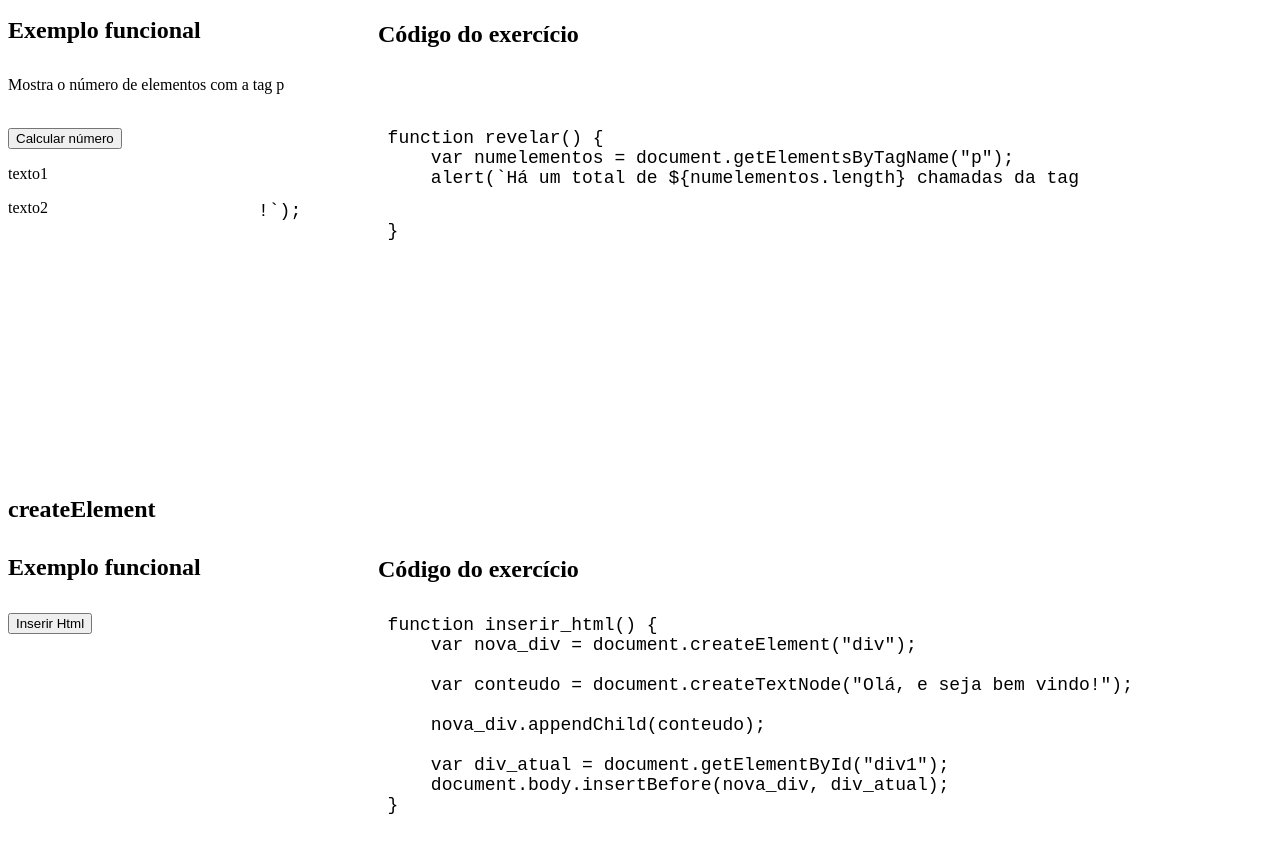
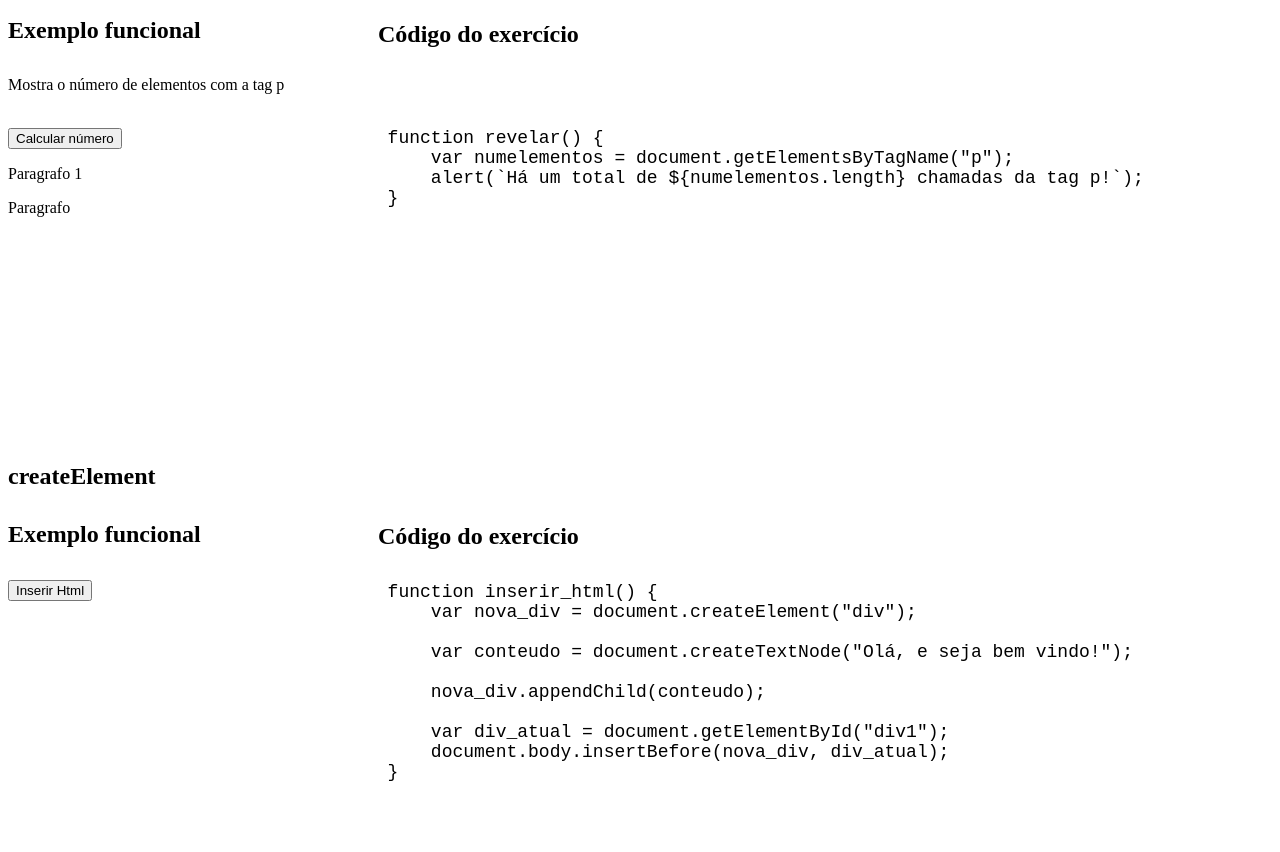
Before and after one commit to hen-rikes/DOMhen-rikes.github.io, a plain HTML site: page index.html in a window 1280 px wide. Shown: the part 1120-1972 px from the top of the page. Drawn offline with Linux system fonts and the light colour scheme.

Commit message:
texto para paragrafo index.html

```diff
--- a/index.html
+++ b/index.html
@@ -68,15 +68,15 @@
     <p>Mostra o número de elementos com a tag p</p>
     <br>
     <button onclick="revelar()">Calcular número</button>
-    <p>texto1</p>
-    <p>texto2</p>
+    <p>Paragrafo 1</p>
+    <p>Paragrafo</p>
 
     <h4 id="exercicio3" class="codigoexercicio">Código do exercício</h4>
     <pre>
         <code id="codigo3" class="codigo">
             function revelar() {
                 var numelementos = document.getElementsByTagName("p");
-                alert(`Há um total de ${numelementos.length} chamadas da tag <p>!`);
+                alert(`Há um total de ${numelementos.length} chamadas da tag p!`);
             }
         </code>
     </pre>
```
